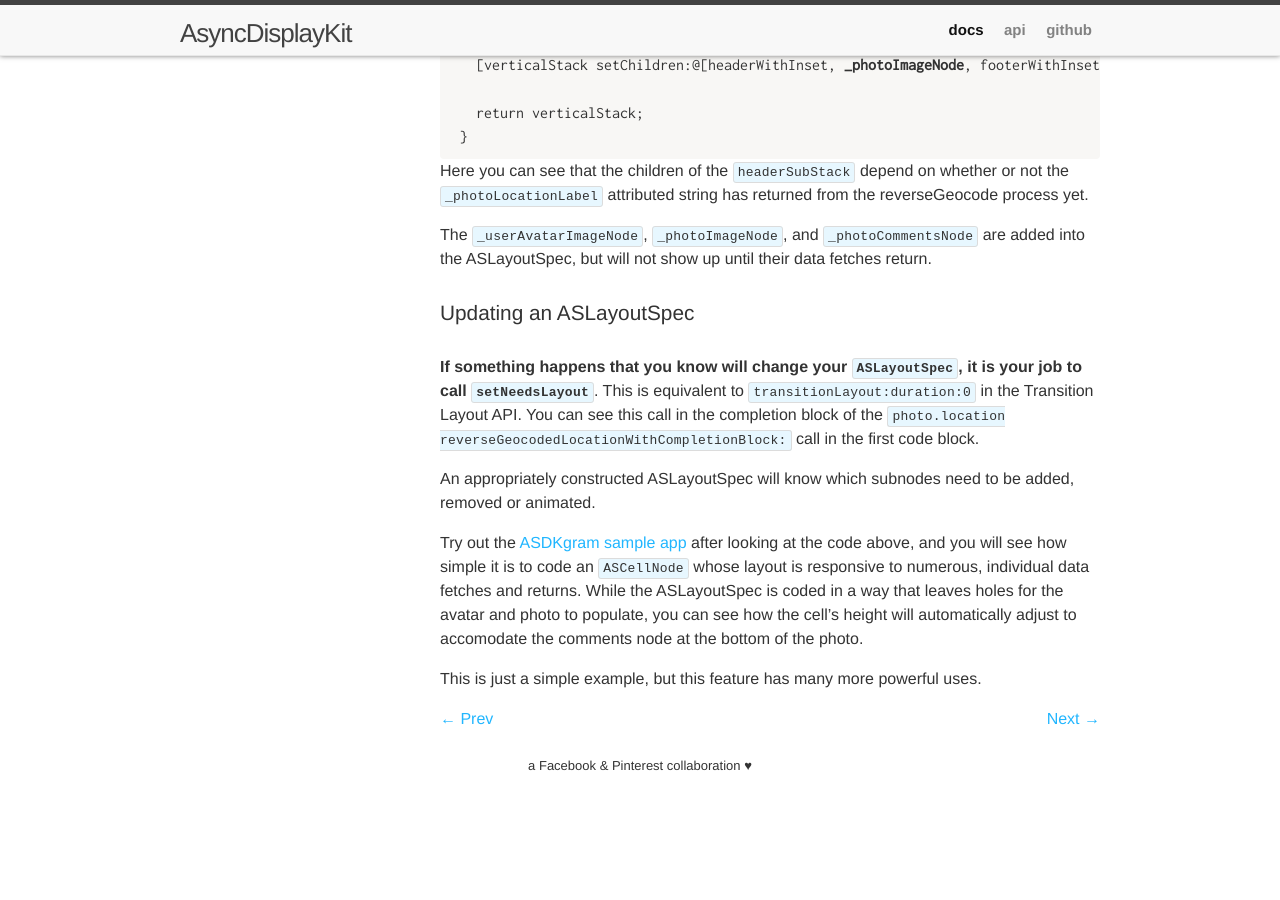
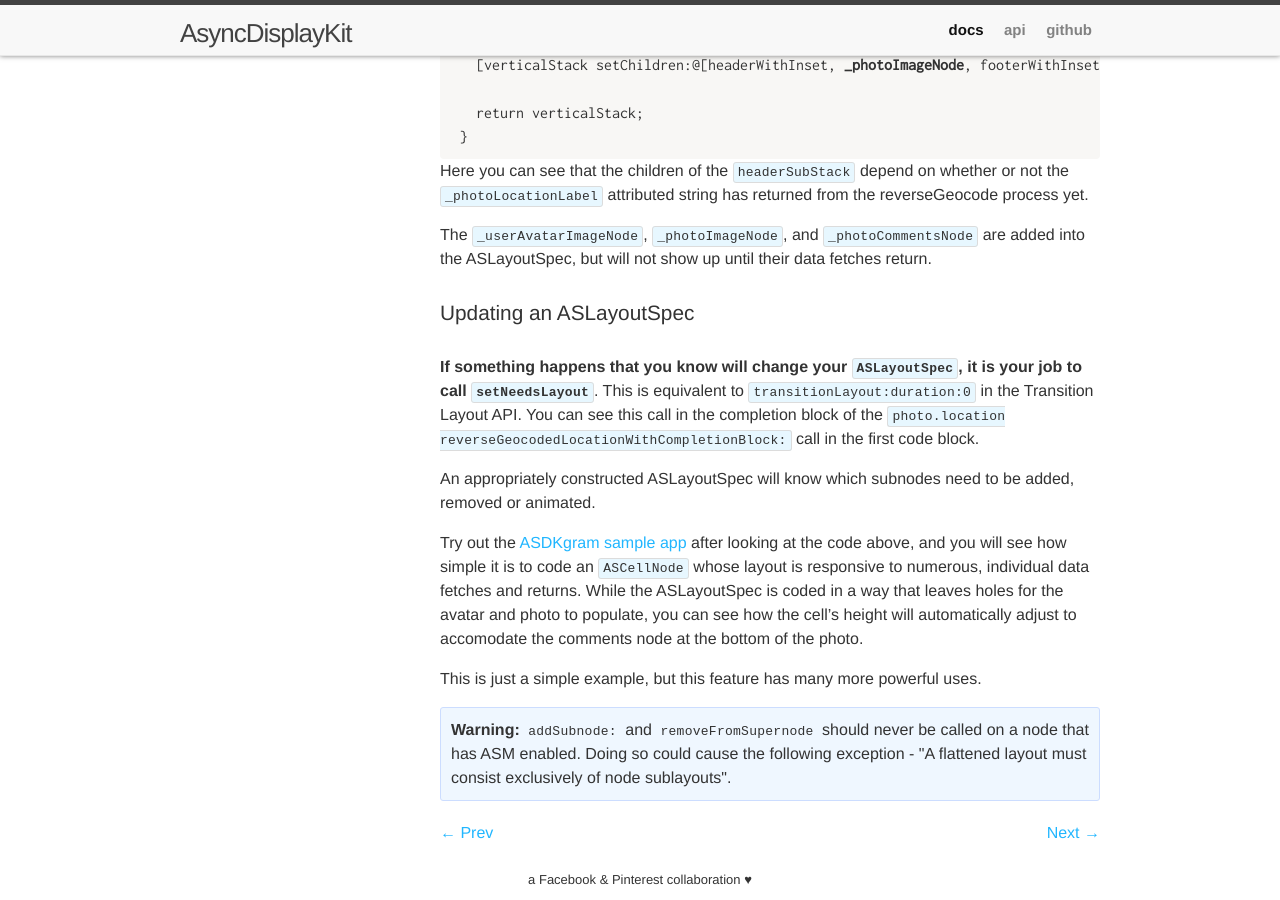
Before and after one commit to AsyncDisplayKit/Documentation, a Jekyll site: the page built from docs/_docs/implicit-hierarchy-mgmt.md, in a window 1280 px wide and 900 px high, scrolled down 2684 px. Built offline with Jekyll 4.4.1, drawn with Linux system fonts in a browser that asks for light colours; Markdown is read by kramdown in place of the engine named in the settings; comment, search, counter and statistics services are not loaded; before the commit the page ends 3470 px from its top, so only the background shows below that.

Commit message:
Update implicit-hierarchy-mgmt.md

```diff
--- a/docs/_docs/implicit-hierarchy-mgmt.md
+++ b/docs/_docs/implicit-hierarchy-mgmt.md
@@ -170,3 +170,7 @@ An appropriately constructed ASLayoutSpec will know which subnodes need to be ad
 Try out the <a href="https://github.com/facebook/AsyncDisplayKit/tree/master/examples/ASDKgram">ASDKgram sample app</a> after looking at the code above, and you will see how simple it is to code an `ASCellNode` whose layout is responsive to numerous, individual data fetches and returns. While the ASLayoutSpec is coded in a way that leaves holes for the avatar and photo to populate, you can see how the cell's height will automatically adjust to accomodate the comments node at the bottom of the photo.
 
 This is just a simple example, but this feature has many more powerful uses.
+
+<div class = "note">
+<b>Warning:</b> <code>addSubnode:</code> and <code>removeFromSupernode</code> should never be called on a node that has ASM enabled. Doing so could cause the following exception - "A flattened layout must consist exclusively of node sublayouts".
+</div>
```
